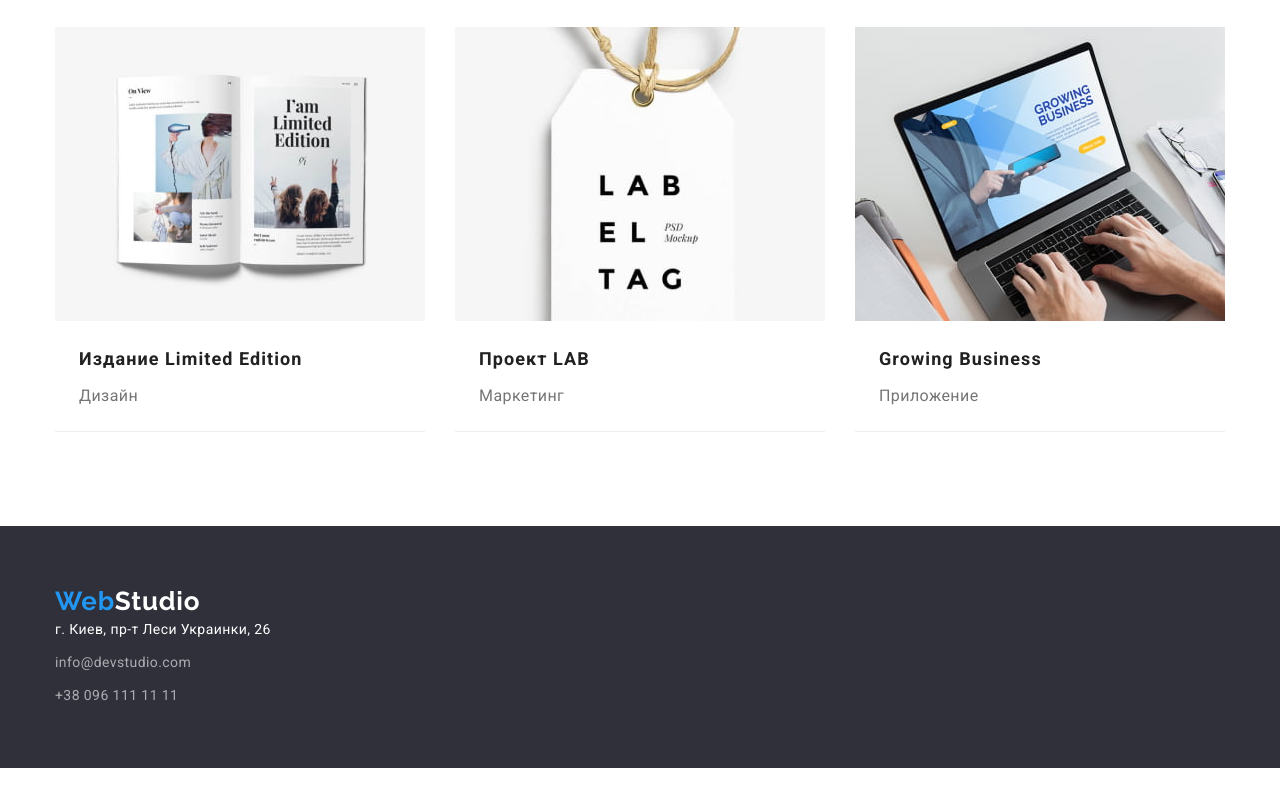
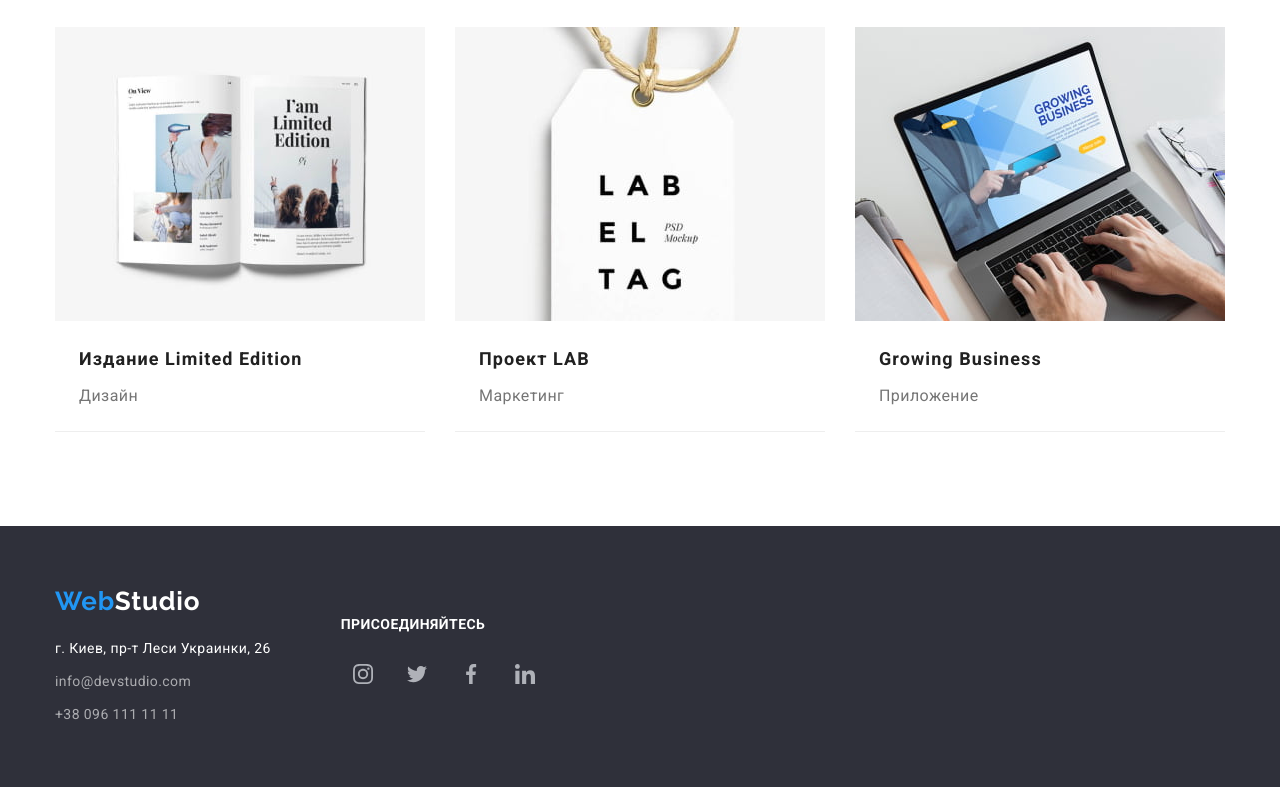
Before and after one commit to VMB07/goit-markup-hw-04, a plain HTML site: page portfolio.html in a window 1280 px wide. Shown: the part 1106-1893 px from the top of the page. Drawn offline with nearby package versions, Linux system fonts and the light colour scheme.

Commit message:
Improvements

```diff
--- a/css/styless.css
+++ b/css/styless.css
@@ -329,6 +329,14 @@ fill: var(--accent-tx-cl);
   margin: 16px 30px 32px
 }
 
+.social:last-child {
+  margin: 0;
+}
+
+.social-item {
+
+}
+
 
 
 .social-link {
@@ -342,15 +350,16 @@ fill: var(--accent-tx-cl);
 }
 
 .social-icon {
+  width: 20px;
   fill: #AFB1B8;
 }
 
-.social-link:hover {
-  fill: #2196f3;
+.social-icon:hover {
+  fill: var(--white-text-cl);
 }
 
 .social-link:hover .social-icon {
-  fill: #ffffff;
+  background-color: var(--accent-tx-cl);
 }
 
 /* Clients */
@@ -358,7 +367,6 @@ fill: var(--accent-tx-cl);
 .clients-list {
   display: flex;
   align-items: center;
-  justify-content: center;
   gap: 30px;
 }
 
@@ -389,6 +397,14 @@ padding: 16px 32px;
 }
 
 .footer-conteiner {
+  display: flex;
+  align-items: center;
+}
+
+/* Footer contact */
+
+.conteiner-contact {
+
 }
 
 .logo-footer {
@@ -429,6 +445,42 @@ padding: 16px 32px;
 .footer-contact:focus {
   color: var(--accent-tx-cl);
 }
+
+/* Footer contact */
+
+.conteiner-social {
+  display: flex;
+  flex-direction: column;
+  outline: red;
+  margin-left: 70px;
+}
+
+.footer-title {
+  font-weight: 700;
+  font-size: 14px;
+  line-height: calc(16 / 14);
+  letter-spacing: 0.03em;
+  text-transform: uppercase;
+  color: #FFFFFF;
+  margin-bottom: 20px;
+}
+
+.footer-social {
+  display: flex;
+  align-items: center;
+  /* justify-content: center; */
+  gap: 10px;
+}
+
+.social-item {
+
+}
+
+
+.
+
+
+
 
 /*Portfolio*/
 
--- a/portfolio.html
+++ b/portfolio.html
@@ -57,16 +57,18 @@
         <!--Contacts-->
 
         <ul class="list contact-list">
-          <li>
-            <a class="header-link link" href="mailto:info@devstudio.com"
-              >info@devstudio.com</a
-            >
-          </li>
-          <li>
-            <a class="header-link link" href="tel:+380961111111"
-              >+38 096 111 11 11</a
-            >
-          </li>
+          <li class="contact-item">
+          <a class="header-link link" href="mailto:info@devstudio.com"><svg class="mail-icon">
+              <use href="./imges/icons.svg#email">Электронный адрес</use>
+            </svg>info@devstudio.com</use>
+            </svg></a>
+        </li>
+        <li>
+          <a class="header-link link" href="tel:+380961111111"><svg class="tel-icon">
+              <use href="./imges/icons.svg#smartphone">Электронный адрес</use>
+            </svg>info@devstudio.com</use>
+            </svg></a>
+        </li>
         </ul>
       </div>
     </header>
@@ -246,34 +248,63 @@
 
     <footer class="footer">
       <div class="conteiner footer-conteiner">
-        <a class="logo link" href="/"
-          >Web<span class="logo-white">Studio</span></a
-        >
 
+ <!--Footer contact-->
+
+      <div class="conteiner-contact">
+        <a class="logo link logo-footer" href="/">Web<span class="logo-white">Studio</span></a>
         <address class="address">
           <ul class="list">
             <li class="footer-item">
-              <a
-                class="link adress-item"
-                href="https://goo.gl/maps/bs3cHrX6vN8yE2N99"
-                target="_blank"
-                rel="noreferrer noopener"
-                >г. Киев, пр-т Леси Украинки, 26</a
-              >
+              <a class="link adress-item" href="https://goo.gl/maps/bs3cHrX6vN8yE2N99" target="_blank"
+                rel="noreferrer noopener">г. Киев, пр-т Леси Украинки, 26</a>
             </li>
             <li class="footer-item">
-              <a class="link footer-contact" href="mailto:info@devstudio.com"
-                >info@devstudio.com</a
-              >
+              <a class="link footer-contact" href="mailto:info@devstudio.com">info@devstudio.com</a>
             </li>
             <li class="footer-item">
-              <a class="link footer-contact" href="tel:+380961111111"
-                >+38 096 111 11 11</a
-              >
+              <a class="link footer-contact" href="tel:+380961111111">+38 096 111 11 11</a>
             </li>
           </ul>
         </address>
       </div>
+
+      <!--Footer social-->
+
+      <div class="conteiner-social">
+        <h3 class="footer-title">Присоединяйтесь</h3>
+        <ul class="list footer-social">
+          <li class="social-item">
+            <a class="link social-link" href="">
+              <svg class="social-icon" wight="20" height="20">
+                <use href="./imges/icons.svg#instagram">Instagram</use>
+              </svg>
+            </a>
+          </li>
+          <li class="social-item">
+            <a class="link social-link" href="" target="_blank" rel="noreferrer noopener" aria-label="twitter"><svg
+                class="social-icon" wight="20" height="20">
+                <use href="./imges/icons.svg#twitter">Twitter</use>
+              </svg>
+            </a>
+          </li>
+          <li class="social-item">
+            <a class="link social-link" href="" target="_blank" rel="noreferrer noopener" aria-label="twitter"><svg
+                class="social-icon" wight="20" height="20">
+                <use href="./imges/icons.svg#facebook">Facebook</use>
+              </svg>
+            </a>
+          </li>
+          <li class="social-item">
+            <a class="link social-link" href="" target="_blank" rel="noreferrer noopener" aria-label="twitter"><svg
+                class="social-icon" wight="20" height="20">
+                <use href="./imges/icons.svg#linkedin">Linkedin</use>
+              </svg>
+            </a>
+          </li>
+        </ul>
+      </div>
+      </div>
     </footer>
   </body>
 </html>
```
Also changed, not shown: index.html (+107 -208 lines). Lines whose indentation alone changed are shown as unchanged.
